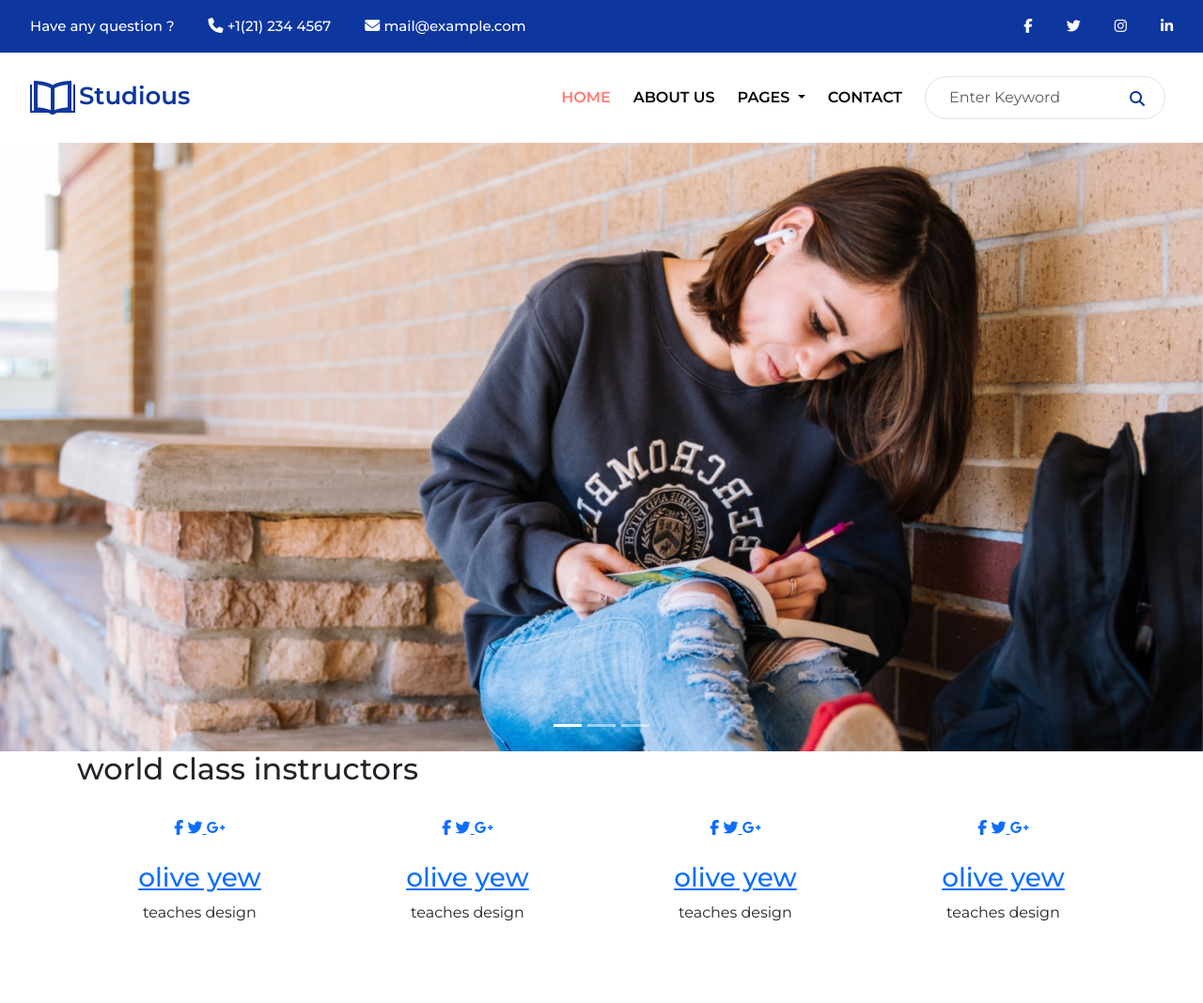
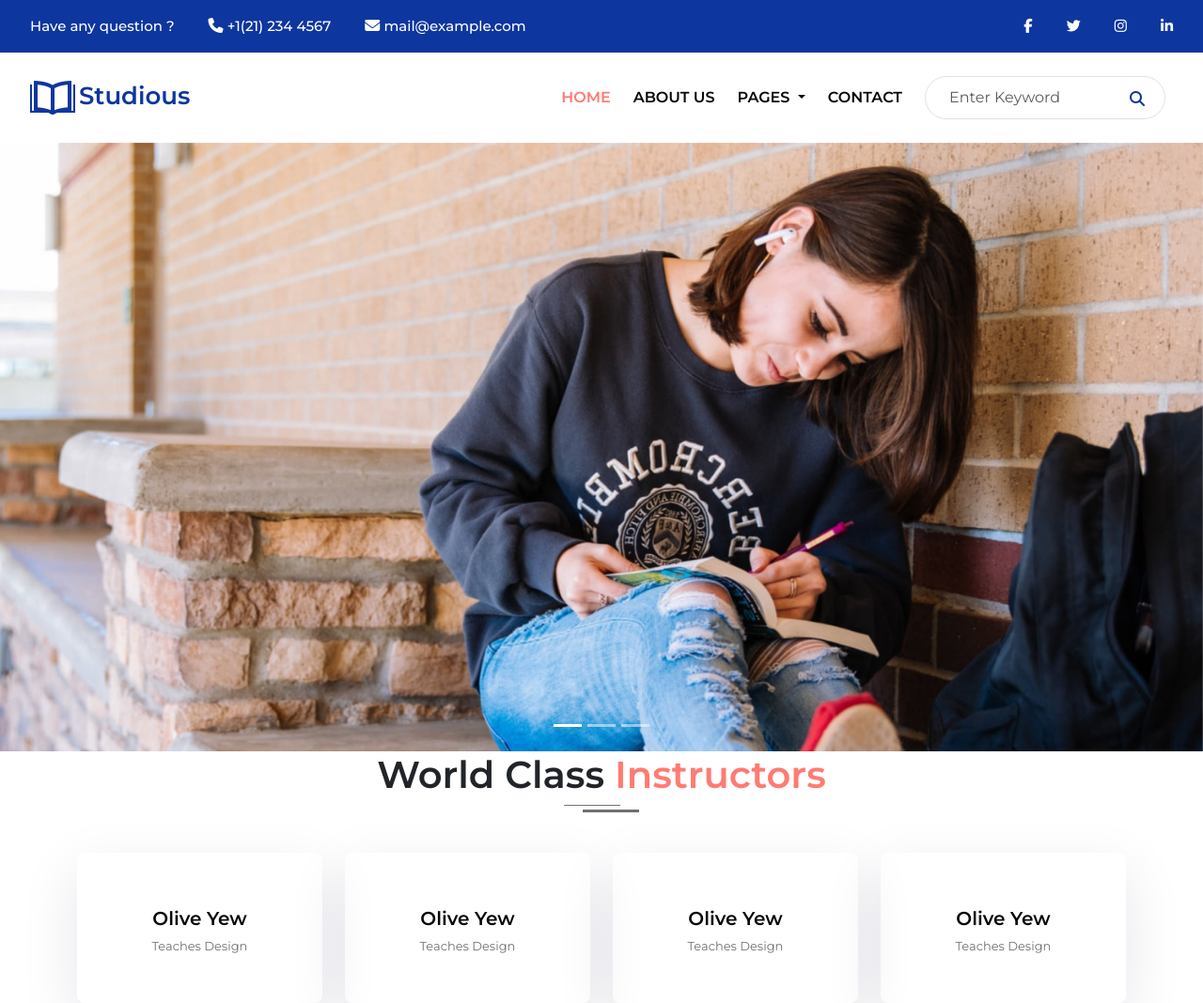
Before and after one commit to longle2609/BC61_Capstone_Studious, a plain HTML site: page index.html in a window 1280 px wide. Shown: the whole page at 94% size. Before the commit the page ends 1024 px from the top, so only its background shows below. Drawn offline with nearby package versions, Linux system fonts and the light colour scheme.

Commit message:
done phan instructor class = team

```diff
--- a/styles/styles.css
+++ b/styles/styles.css
@@ -18,13 +18,58 @@
     --white-1: #FFFF;
 }
 
-
 .container__header {
     width: 100%;
     margin: auto;
     padding-top: 1rem;
 }
 
+/* section title */
+.title__heading {
+    text-align: center;
+    margin: 0 auto;
+    padding-bottom: 50px;
+    max-width: 700px;
+
+}
+
+.title__heading h2 {
+    font-size: 40px;
+    font-weight: 600;
+    line-height: 50px;
+    text-transform: capitalize;
+    position: relative;
+}
+
+.title__heading span {
+    color: var(--pink-1);
+}
+
+.title__heading h2::before,
+.title__heading h2::after {
+    content: "";
+    position: absolute;
+    width: 60px;
+    height: 1px;
+    background-color: var(--text-primary);
+
+}
+
+.title__heading h2::before {
+    right: 0;
+    left: -20px;
+    bottom: -8px;
+    margin: 0 auto;
+}
+
+.title__heading h2::after {
+    right: 0;
+    left: 20px;
+    bottom: -15px;
+    height: 3px;
+    margin: 0 auto;
+
+}
 
 /* HEADER CSS */
 header .header__top {
@@ -136,7 +181,80 @@ header .header__bottom .navbar .navbar-nav .active {
     background-position: right 96px;
 }
 
-.banner2{
+.banner2 {
     background-image: url(./../images/img_banner2.jpg);
 
 }
+
+
+/* TEAM SECTION */
+.team__card {
+    box-shadow: 0 20px 62px rgb(4 20 69 / 10%);
+    padding: 10px;
+    border-radius: 8px;
+}
+
+.team__card .team__image {
+    position: relative;
+    overflow: hidden;
+
+}
+
+.team__card .team__image img {
+    width: 100%;
+    border-radius: 8px;
+}
+
+.team__image .team__info {
+    background: rgb(8 8 8 / 29%);
+    padding: 20px 0;
+    text-align: center;
+    width: 100%;
+    position: absolute;
+    bottom: -250px;
+    transition: all .5s;
+}
+
+.team__card:hover .team__info {
+
+    bottom: 0;
+}
+
+.team__image .team__info .info__icon a {
+    display: inline-block;
+    margin-right: 8px;
+    width: 28px;
+    height: 28px;
+    line-height: 28px;
+    color: var(--blue-1);
+    background: var(--white-1);
+    border-radius: 50%;
+}
+
+.team__image .team__info .info__icon i {}
+
+.team__card .team__bottom {
+    text-align: center;
+    text-transform: capitalize;
+}
+
+.team__card .team__bottom h3 {
+    font-size: 20px;
+    font-weight: 600;
+}
+
+.team__card .team__bottom h3 a {
+    text-decoration: none;
+    color: #060606;
+    transition: all .5s;
+
+}
+
+.team__card .team__bottom p {
+    font-size: 13px;
+    color: var(--text-primary);
+}
+
+.team__card:hover .team__bottom h3 a {
+    color: var(--pink-1);
+}
```
